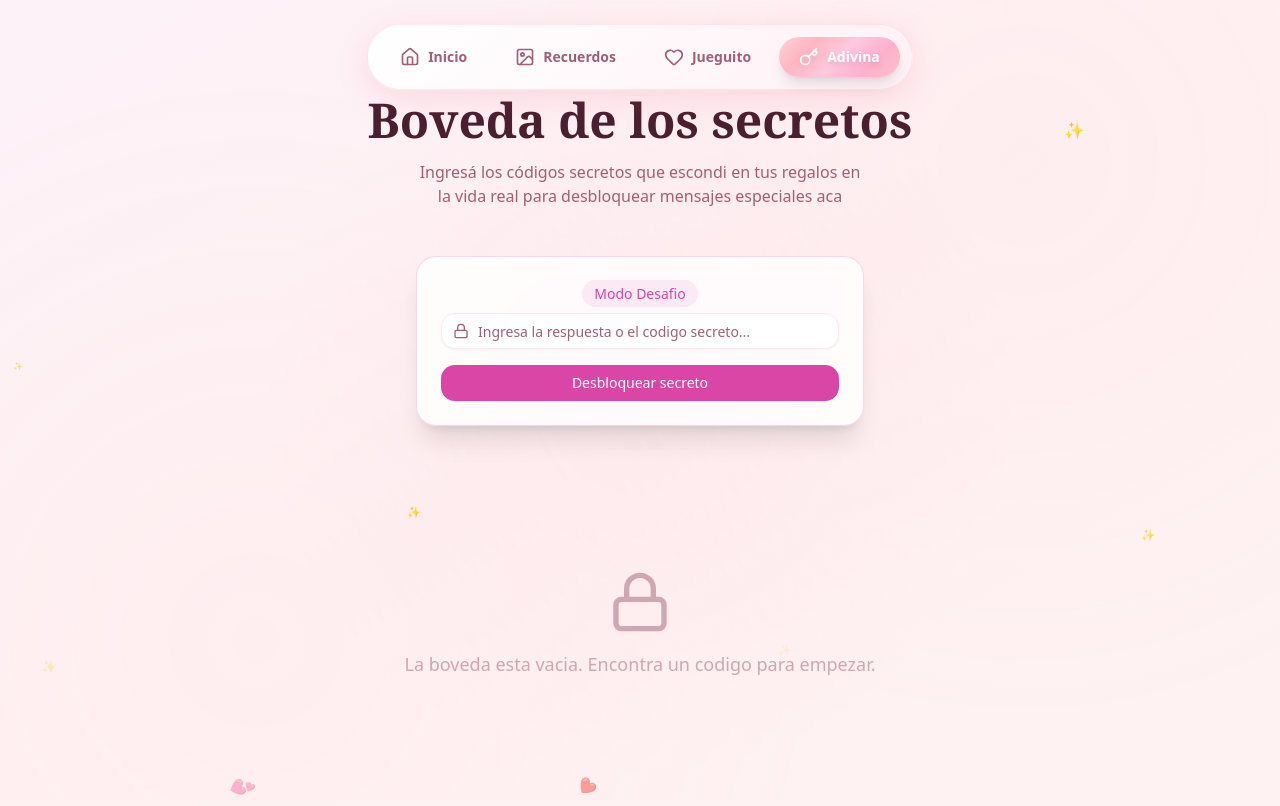
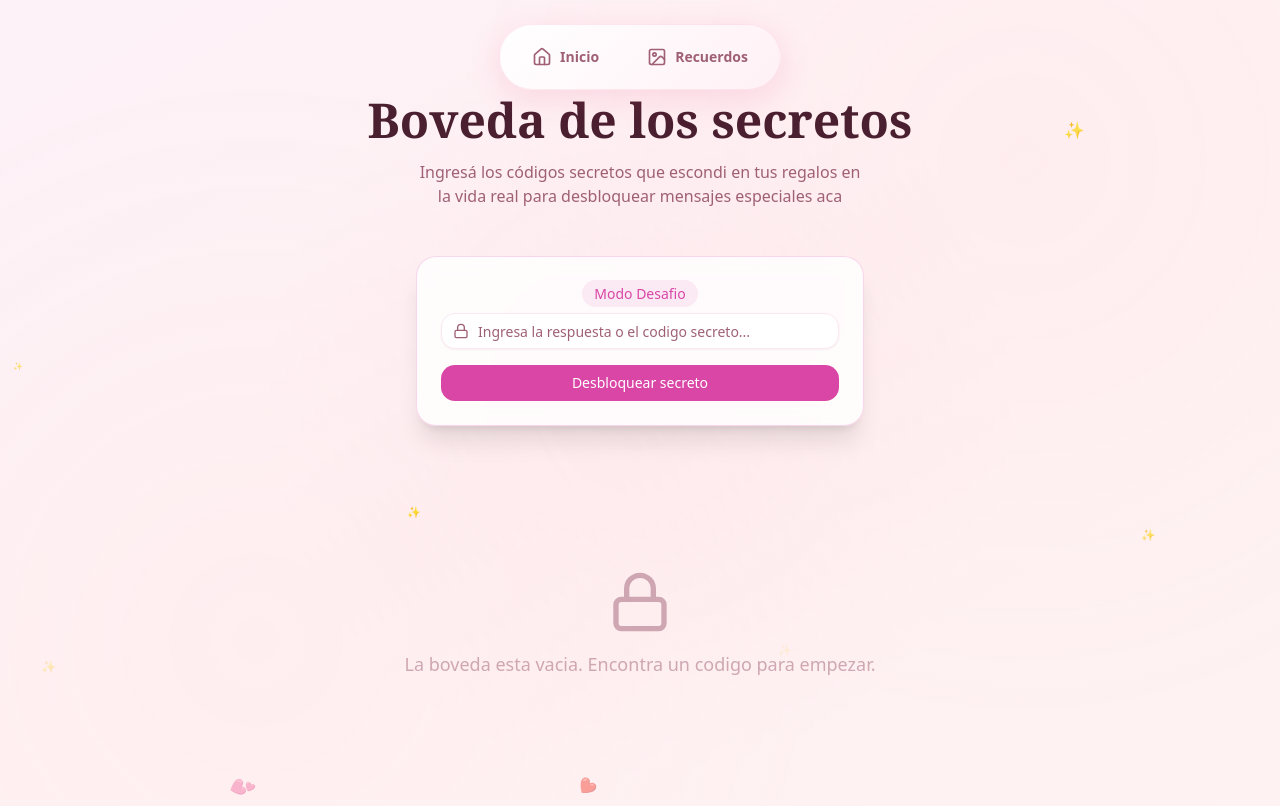
Before and after one commit to Julian1503/luli-valentine, a Next.js app: page /secrets in a window 1280 px wide. Built offline with nearby package versions, Linux system fonts and the light colour scheme; a web font is replaced by a local one.

Commit message:
Remove commented-out links for games and secrets in Navigation

```diff
--- a/src/components/Navigation.tsx
+++ b/src/components/Navigation.tsx
@@ -12,8 +12,8 @@
   const links = [
     { href: "/", label: "Inicio", icon: Home },
     { href: "/memories", label: "Recuerdos", icon: Image },
-    { href: "/games", label: "Jueguito", icon: Heart },
-    { href: "/secrets", label: "Adivina", icon: Key },
+    // { href: "/games", label: "Jueguito", icon: Heart },
+    // { href: "/secrets", label: "Adivina", icon: Key },
   ];
 
   return (
```
